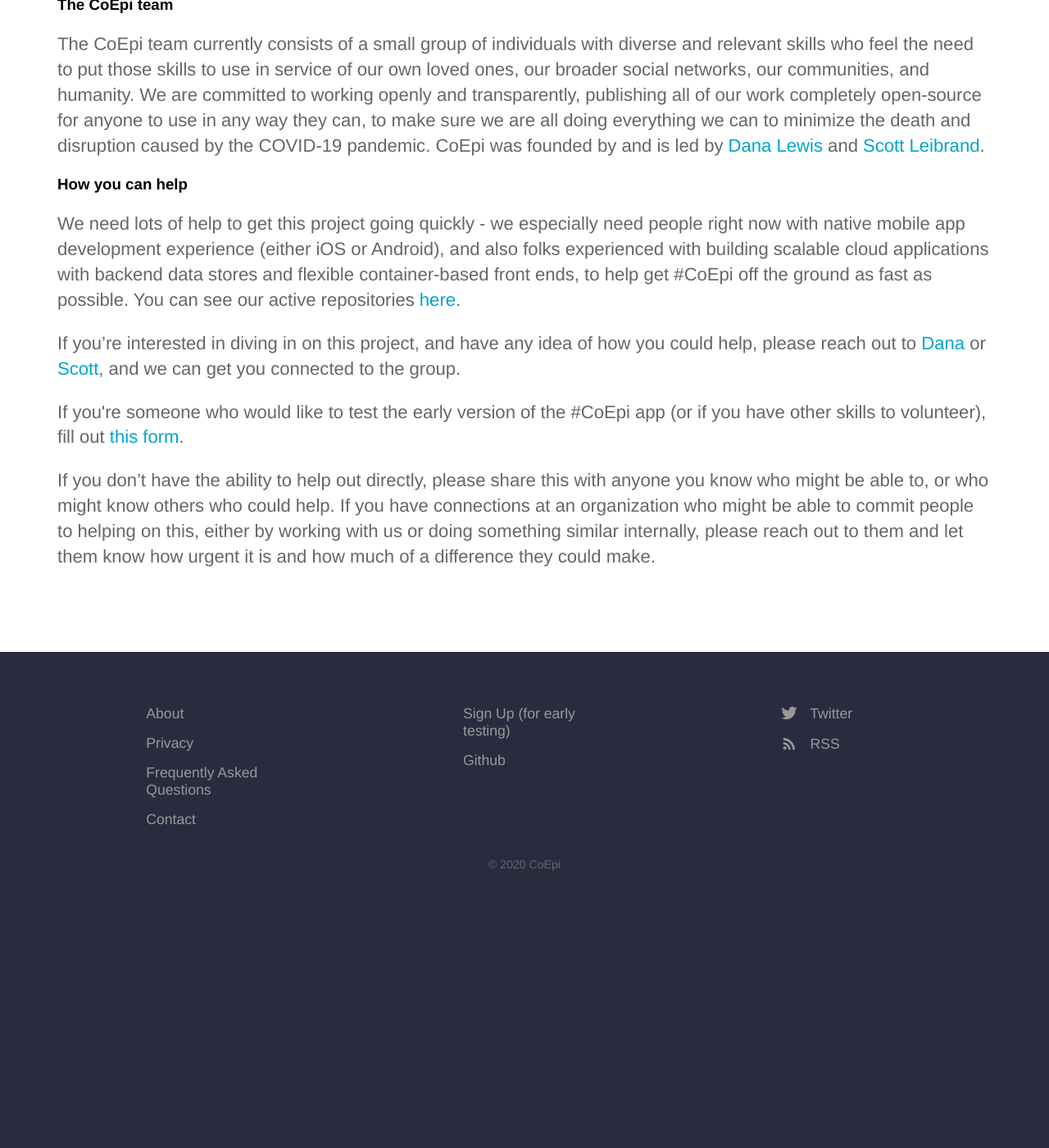
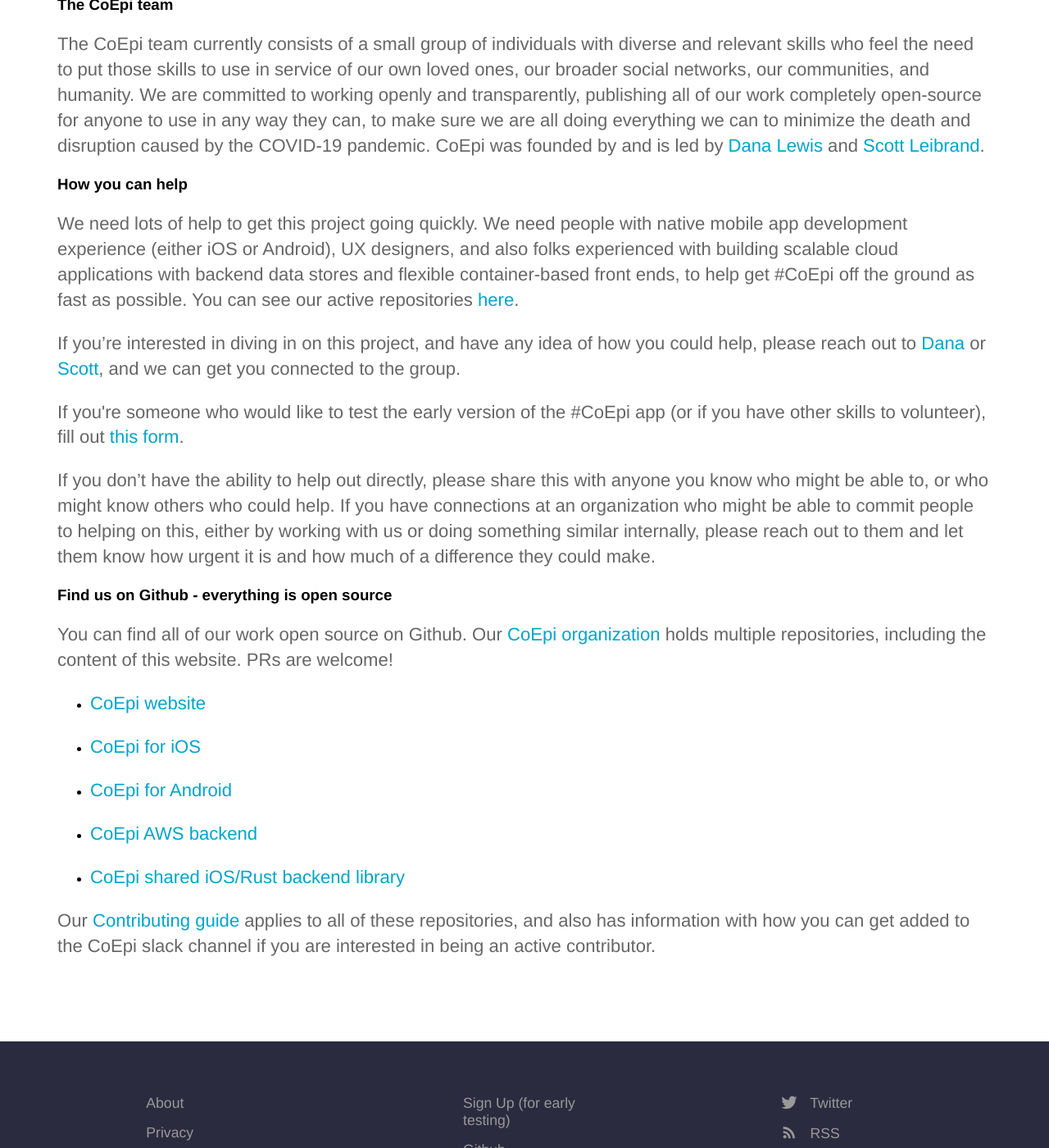
Before and after one commit to Co-Epi/website, a Jekyll site: the page built from about.html, in a window 1280 px wide and 1400 px high, scrolled down 1015 px. Shown: the whole window at 82% size. Built offline with Jekyll 4.4.1, drawn with Linux system fonts in a browser that asks for light colours; before the commit the page ends 2130 px from its top, so only the background shows below that.

Commit message:
adding previous contact page content

```diff
--- a/about.html
+++ b/about.html
@@ -10,7 +10,17 @@
 <h3 id="the-coepi-team">The CoEpi team</h3>
 <p>The CoEpi team currently consists of a small group of individuals with diverse and relevant skills who feel the need to put those skills to use in service of our own loved ones, our broader social networks, our communities, and humanity. We are committed to working openly and transparently, publishing all of our work completely open-source for anyone to use in any way they can, to make sure we are all doing everything we can to minimize the death and disruption caused by the COVID-19 pandemic. CoEpi was founded by and is led by <a href="https://twitter.com/danamlewis">Dana Lewis</a> and <a href="https://twitter.com/scottleibrand">Scott Leibrand</a>. </p>
 <h3 id="how-you-can-help">How you can help</h3>
-<p>We need lots of help to get this project going quickly - we especially need people right now with native mobile app development experience (either iOS or Android), and also folks experienced with building scalable cloud applications with backend data stores and flexible container-based front ends, to help get #CoEpi off the ground as fast as possible. You can see our active repositories <a href="https://github.com/Co-Epi">here</a>.</p>
-<p>If you’re interested in diving in on this project, and have any idea of how you could help, please reach out to <a href="https://twitter.com/danamlewis">Dana</a> or <a href="https://twitter.com/scottleibrand">Scott</a>, and we can get you connected to the group. </p>
+<p>We need lots of help to get this project going quickly. We need people with native mobile app development experience (either iOS or Android), UX designers, and also folks experienced with building scalable cloud applications with backend data stores and flexible container-based front ends, to help get #CoEpi off the ground as fast as possible. You can see our active repositories <a href="https://github.com/Co-Epi">here</a>.</p>
+<p>If you’re interested in diving in on this project, and have any idea of how you could help, please reach out to <a href="https://twitter.com/danamlewis">Dana</a> or <a href="https://twitter.com/scottleibrand">Scott</a>, and we can get you connected to the group.</p>
 <p>If you&#39;re someone who would like to test the early version of the #CoEpi app (or if you have other skills to volunteer), fill out <a href="https://forms.gle/MLeKz9nerPvX8fwC8">this form</a>.</p>
 <p>If you don’t have the ability to help out directly, please share this with anyone you know who might be able to, or who might know others who could help. If you have connections at an organization who might be able to commit people to helping on this, either by working with us or doing something similar internally, please reach out to them and let them know how urgent it is and how much of a difference they could make.</p>
+<h3 id="find-us-on-github">Find us on Github - everything is open source</h3>
+<p>You can find all of our work open source on Github. Our <a href="https://github.com/Co-Epi">CoEpi organization</a> holds multiple repositories, including the content of this website. PRs are welcome!</p>
+<ul>
+<li><p><a href="https://github.com/Co-Epi/website">CoEpi website</a></li>
+<li><p><a href="https://github.com/Co-Epi/app-ios">CoEpi for iOS</a></li>
+<li><p><a href="https://github.com/Co-Epi/app-android">CoEpi for Android</a></li>
+<li><p><a href="https://github.com/Co-Epi/coepi-backend-aws">CoEpi AWS backend</a></li>
+<li><p><a href="https://github.com/Co-Epi/app-backend-rust">CoEpi shared iOS/Rust backend library</a></li>
+<p></ul>
+<p>Our <a href="https://github.com/Co-Epi/.github/blob/master/CONTRIBUTING.md">Contributing guide</a> applies to all of these repositories, and also has information with how you can get added to the CoEpi slack channel if you are interested in being an active contributor. </p>
```
